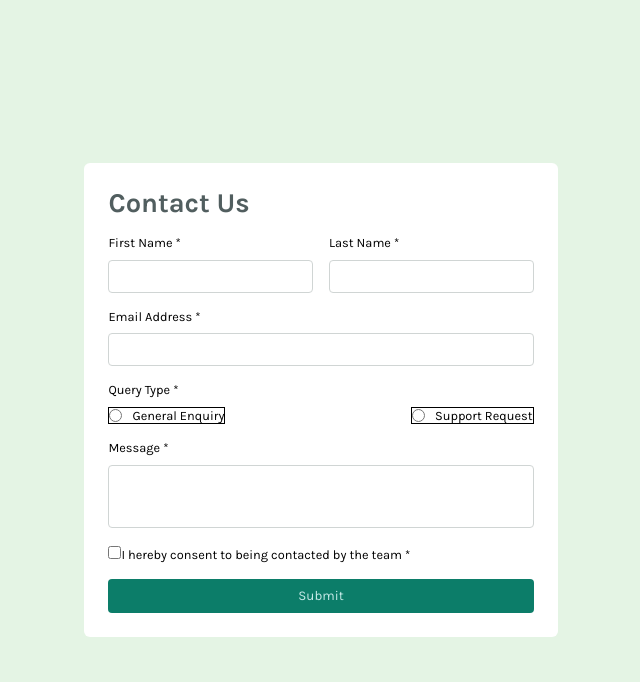
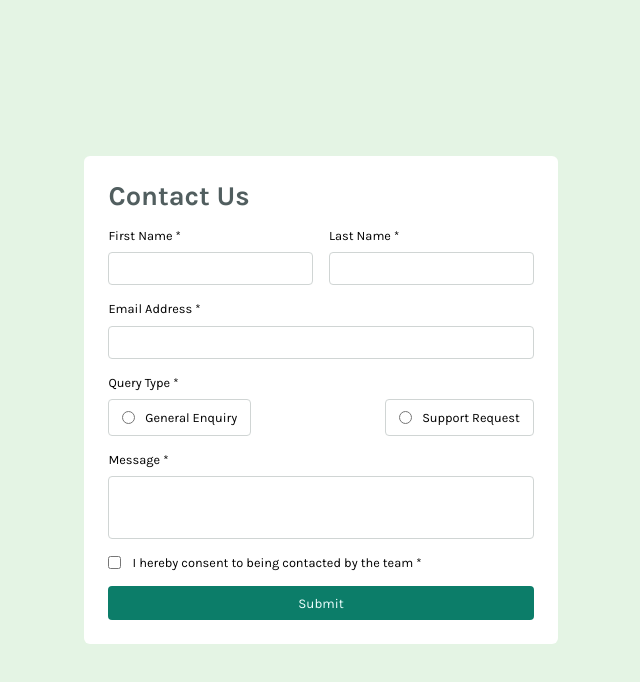
Before and after one commit to k-gourav/Contact-form, a React (Vite) app: page / in a window 1280 px wide. Shown: the top 682 px of the page, without its empty margins (319-959 px from the left). Built offline with nearby package versions, Linux system fonts and the light colour scheme.

Commit message:
feat: add custom colored radio button and checkbox

```diff
--- a/src/components/Contact/ContactForm.module.css
+++ b/src/components/Contact/ContactForm.module.css
@@ -45,11 +45,28 @@
     display: flex;
     border: 1px solid;
     gap: 10px;
+    padding: 0.6rem 0.8rem;
+    border-radius: 4px;
+    border: 1px solid #d0d5d4;
 }
 .contactform__message{
     display: flex;
     flex-direction: column;
     gap: 0.6rem;
+}
+.contactform__confirm{
+    display: flex;
+    align-items: center;
+    gap: 0.7rem;
+    cursor: pointer;
+}
+input[type="checkbox"] {
+    border-radius: none;
+    accent-color: #128570 !important;
+    /* color: #ffffff !important; */
+}
+input[type="radio"]{
+    accent-color: #0c7d69;
 }
 label, legend{
     font-size: 0.8rem;
@@ -68,8 +85,9 @@ textarea{
 button[type="submit"]{
     font-family: inherit;
     background-color: #0c7d69;
-    color: #c6eae8;
+    color: #edfffe;
     border-radius: 4px;
     padding: 0.6rem;
     border: none;
+    cursor: pointer;
 }
```
